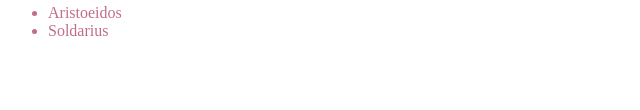
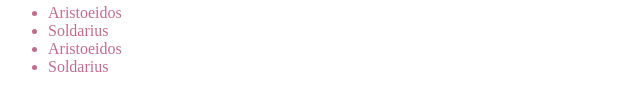
Before and after one commit to arielisio/workshop, a plain HTML site: page index.html in a window 1280 px wide. Shown: the part 196-306 px from the top of the page, without its empty margins (0-640 px from the left). Drawn offline with Linux system fonts and the light colour scheme.

Commit message:
alteracao

```diff
--- a/index.html
+++ b/index.html
@@ -16,7 +16,8 @@
             <li>Icarus</li>
             <li>Aristoeidos</li>
             <li>Soldarius</li>
-
+            <li>Aristoeidos</li>
+            <li>Soldarius</li>
         </ul>
     </header>
 </body>
```
